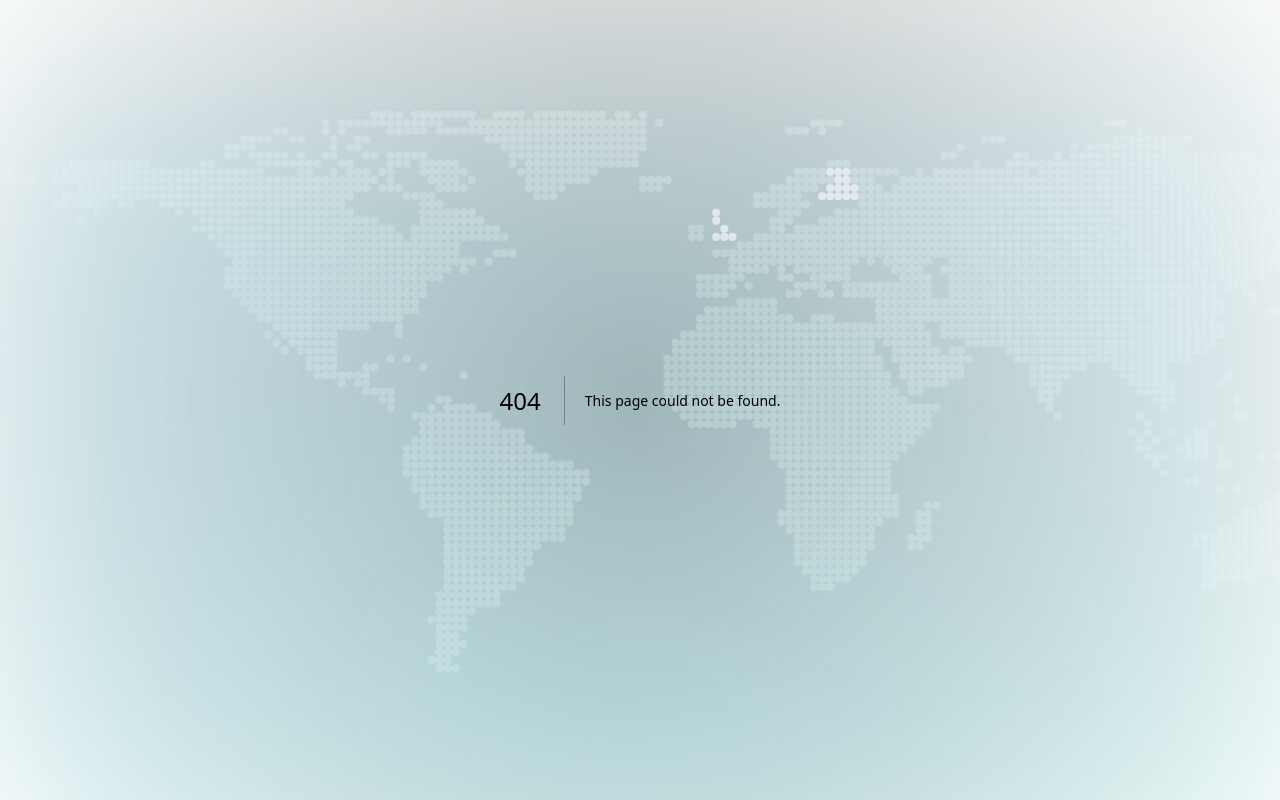
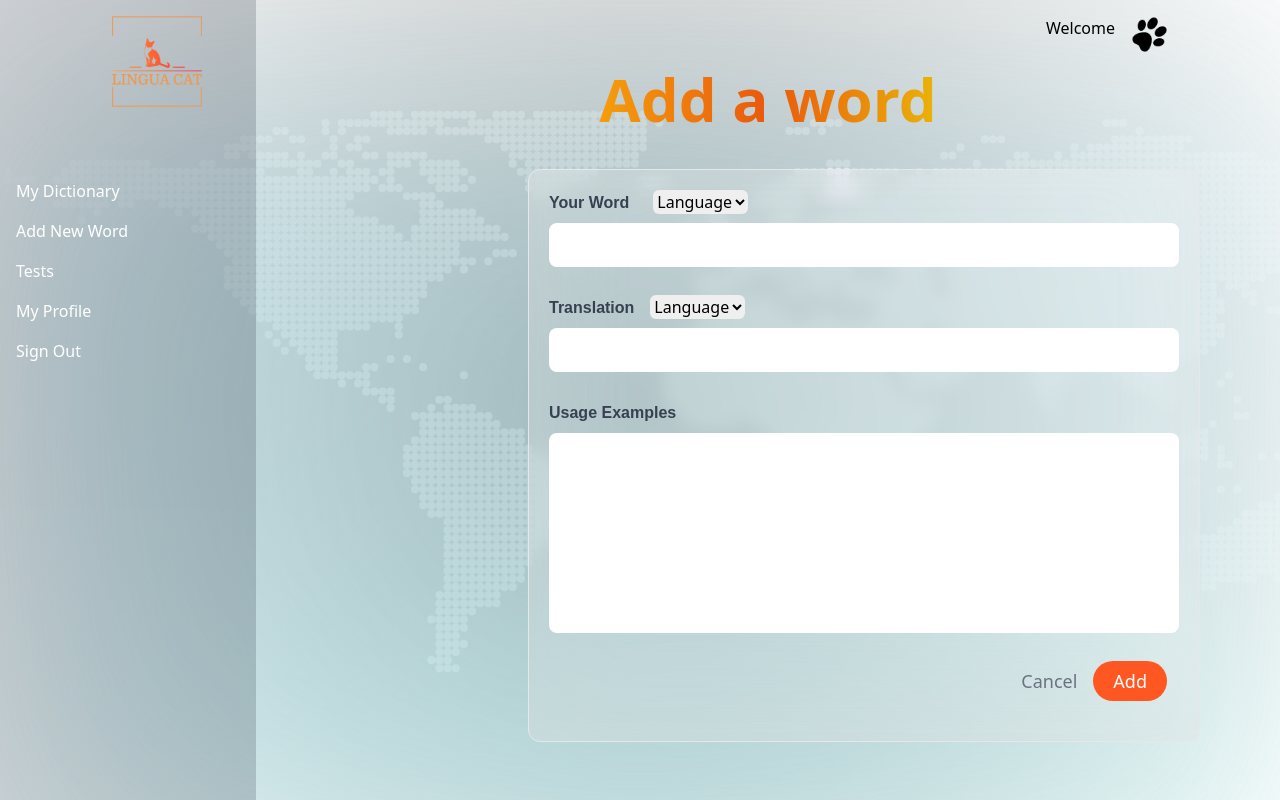
Before and after one commit to Marina-August/yarn-lingua-cat, a Next.js app: page /personal-page/add-word in a window 1280 px wide. Before the commit this address had no page. Built offline with nearby package versions, Linux system fonts and the light colour scheme.

Commit message:
Add Form component, word model, connection to DB

```diff
--- /dev/null
+++ b/app/personal-page/add-word/page.jsx
@@ -0,0 +1,10 @@
+
+import Form from "@/components/Form";
+
+const AddWord =()=>{
+    return (
+        <Form type="Add"/>
+    )
+}
+
+export default AddWord;
--- a/app/personal-page/layout.jsx
+++ b/app/personal-page/layout.jsx
@@ -5,18 +5,27 @@ import Image from 'next/image';
 
 const PersonalLayout =({ children })=>{
     return (
-      <div className="grid grid-cols-4 w-full h-screen ">
+      <div className="grid grid-cols-5 w-full h-screen ">
         <div className="col-span-1 flex flex-col bg-gray-800 p-4  bg-opacity-20 justify-items-end">
-            <Image src="/assets/icons/logo-no-background.png" alt="logo" width={90} height={90} className="mb-16 ml-32 "/>
-            <Link href="/personal-page" className="text-white py-2 hover:bg-gray-700 transition duration-300">My Dictionary</Link>
-            <Link href="/add-word" className="text-white py-2 hover:bg-gray-700 transition duration-300">Add New Word</Link>
-            <Link href="tests" className="text-white py-2 hover:bg-gray-700 transition duration-300">Tests</Link>
-            <Link href="profile" className="text-white py-2 hover:bg-gray-700 transition duration-300">My Profile</Link>
+            <Image src="/assets/icons/logo-no-background.png" alt="logo" width={90} height={90} className="mb-16 ml-24 "/>
+            <Link href="/personal-page" className="text-white py-2 hover:bg-primary-orange transition duration-300">My Dictionary</Link>
+            <Link href="/personal-page/add-word" className="text-white py-2 hover:bg-gray-700 transition duration-300">Add New Word</Link>
+            <Link href="/personal-page/tests" className="text-white py-2 hover:bg-gray-700 transition duration-300">Tests</Link>
+            <Link href="/personal-page/profile" className="text-white py-2 hover:bg-gray-700 transition duration-300">My Profile</Link>
             <Link href="/" className="text-white py-2 hover:bg-gray-700 transition duration-300">Sign Out</Link>
         </div>
-      <div className="col-span-3 p-4 flex flex-col gap-20">
-        <div >
-           <p className="text-center">Welcome, Name!</p>
+      <div className="col-span-4 p-4 flex flex-col gap-20">
+        <div className="flex justify-end gap-4" >
+           <p className="text-end">Welcome</p>
+           <Link href='/profile'>
+                <Image
+                src="/assets/icons/paw.png"
+                width={37}
+                height={37}
+                className='rounded-full mr-24'
+                alt='profile'
+               />
+           </Link>
         </div>
         <div>
           {children}
--- /dev/null
+++ b/app/personal-page/tests/page.jsx
@@ -0,0 +1,8 @@
+
+const Tests =()=>{
+    return(
+        <>Tests</>
+    )
+}
+
+export default Tests;
--- /dev/null
+++ b/components/Form.jsx
@@ -0,0 +1,61 @@
+"use client";
+
+import { useState } from "react";
+import Link from "next/link";
+
+const Form = ({type})=>{
+    const [word, setWord] = useState('');
+    const [wordLanguage, setWordLanguage]= useState('');
+
+    return (
+        <section className='w-full max-w-full flex-col -mt-16'>
+        <h1 className='head_text text-center'>
+          <span className='orange_gradient'>{type} a word</span>
+        </h1>
+        <form
+        className='mt-10 w-full max-w-2xl flex flex-col gap-7 glassmorphism ml-64 '
+      >
+        <label>
+          <span className='font-satoshi font-semibold text-base text-gray-700 mr-6'>
+            Your Word
+          </span>
+          <select className='rounded-md'>
+                <option value='0'>Language</option>
+                <option value='1'>Finnish</option>
+            </select>
+          <input className='form_input'></input>
+         </label>
+         <label>
+          <span className='font-satoshi font-semibold text-base text-gray-700 mr-4'>
+            Translation
+          </span>
+          <select className='rounded-md'>
+                <option value='0'>Language</option>
+                <option value='1'>English</option>
+            </select>
+          <input className='form_input'></input>
+         </label>
+         <label>
+          <span className='font-satoshi font-semibold text-base text-gray-700'>
+            Usage Examples
+          </span>
+          <input className='form_textarea'></input>
+         </label>
+         <div className='flex-end mx-3 mb-5 gap-4'>
+          <Link href='/personal-page' className='text-gray-500 text-lg hover:text-gray-800'>
+            Cancel
+          </Link>
+
+          <button
+            type='submit'
+            className='px-5 py-1.5 text-lg bg-primary-orange rounded-full text-white hover:bg-white hover:text-primary-orange'
+          > Add
+          </button>
+        </div>
+
+        </form>
+        </section>
+    )
+}
+
+export default Form;
--- a/components/PersonalNav.jsx
+++ /dev/null
@@ -1,14 +0,0 @@
-const PersonalNav =()=>{
-    return(
-        <div class="w-64 left-0 absolute sm:relative bg-gray-200 shadow md:h-full flex-col justify-between hidden sm:flex">
-            <div>
-                marina
-            </div>
-            <div>
-
-            </div>
-        </div>
-    )
-}
-
-export default PersonalNav;
--- a/styles/globals.css
+++ b/styles/globals.css
@@ -87,7 +87,7 @@
 }
 
 .head_text {
-  @apply mt-5 text-5xl font-extrabold leading-[1.15] text-black sm:text-6xl;
+  @apply  text-4xl font-extrabold leading-[1.15] text-black sm:text-6xl;
 }
 
 .orange_gradient {
```
Also changed, not shown: models/word.js (added, +35 -0 lines), utils/database.js (added, +26 -0 lines).
